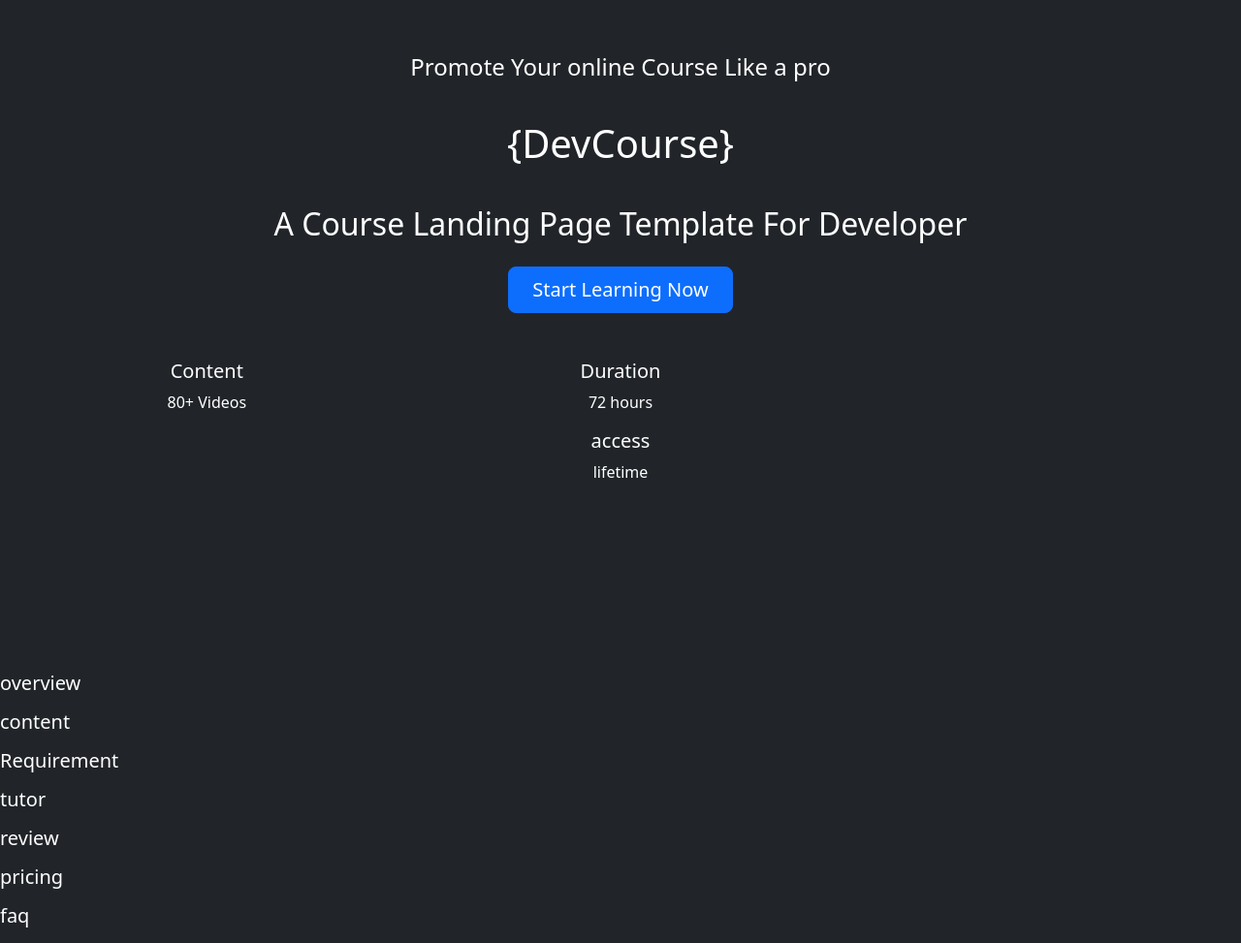
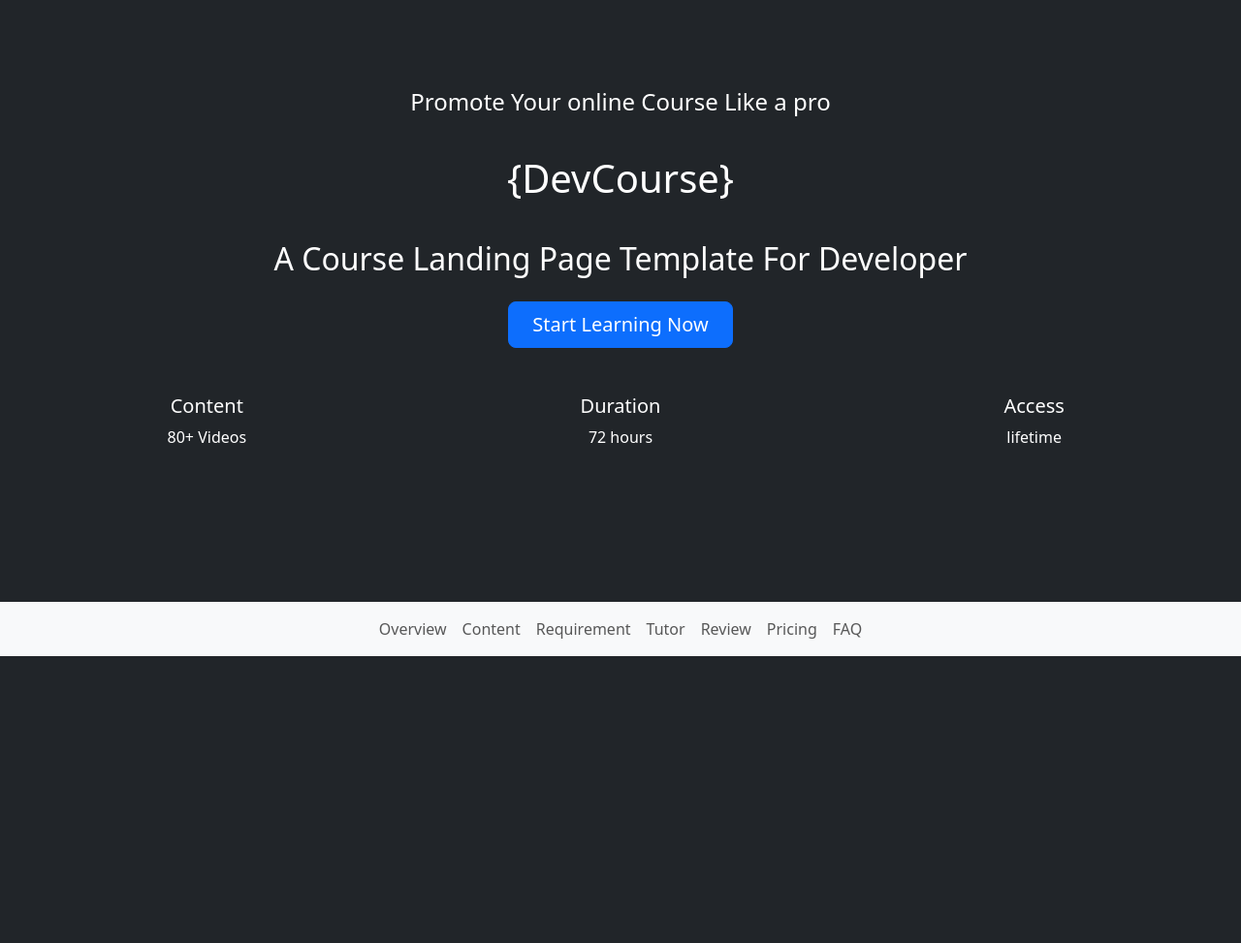
Before and after one commit to LimeFreezy98/Bootstrap-Project, a plain HTML site: page index.html in a window 1280 px wide. Shown: the part 123-1096 px from the top of the page at 97% size. After the commit the page ends 800 px from the top, so only its background shows below. Drawn offline with nearby package versions, Linux system fonts and the light colour scheme.

Commit message:
adding bottom navigation section and fix middle section

```diff
--- a/index.html
+++ b/index.html
@@ -23,31 +23,42 @@
     <!-- Button: Start Learning Now -->
     <a href="#" class="btn btn-lg btn-primary px-4 py-2">Start Learning Now</a>
     <div class="row mt-5 text-center w-100">
+
+        <!-- middle section -->
     <div class="col-md-4">
        <h5>Content</h5>
-    <p>80+ Videos</p>
+       <p>80+ Videos</p>
     </div>
     <div class="col-md-4">
        <h5>Duration</h5>
       <p>72 hours</p>
     </div>
 
-    <div class="col-md-4"></div>
-         <h5>access</h5>
+    <div class="col-md-4">
+         <h5>Access</h5>
          <p>lifetime</p>
+    </div>
     </div>
     </section>
 
 
     <!-- bottom navigation section  -->
+    <nav class="navbar navbar-expand-lg navbar-light bg-light text-dark fixed-bottom">
+      <div class="container justify-content-center">
+        <ul class="navbar-nav">
+       <li class="nav-item"><a class="nav-link" href="#">Overview</a></li>
+     <li class="nav-item"><a class="nav-link" href="#">Content</a></li>
+     <li class="nav-item"><a class="nav-link" href="#">Requirement</a></li>
+     <li class="nav-item"><a class="nav-link" href="#">Tutor</a></li>
+     <li class="nav-item"><a class="nav-link" href="#">Review</a></li>
+     <li class="nav-item"><a class="nav-link" href="#">Pricing</a></li>
+     <li class="nav-item"><a class="nav-link" href="#">FAQ</a></li>
 
-    <p><h5>overview</h5></p>
-    <p><h5>content</h5></p>
-    <p><h5>Requirement</h5></p>
-    <p><h5>tutor</h5></p>
-    <p><h5>review</h5></p>
-    <p><h5>pricing</h5></p>
-    <p><h5>faq</h5></p>
+    </ul>
+   </div>
+   </nav>
+
+
 
 </body>
 </html>
```
